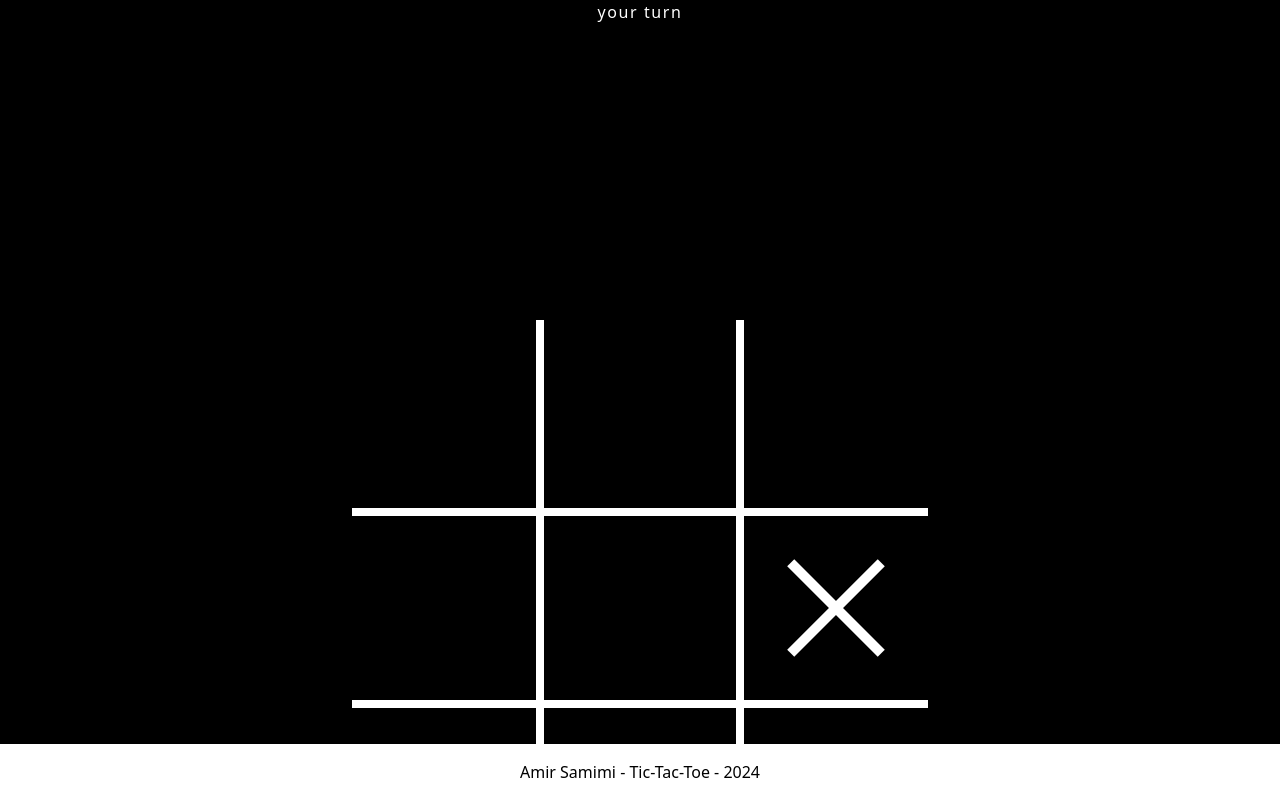
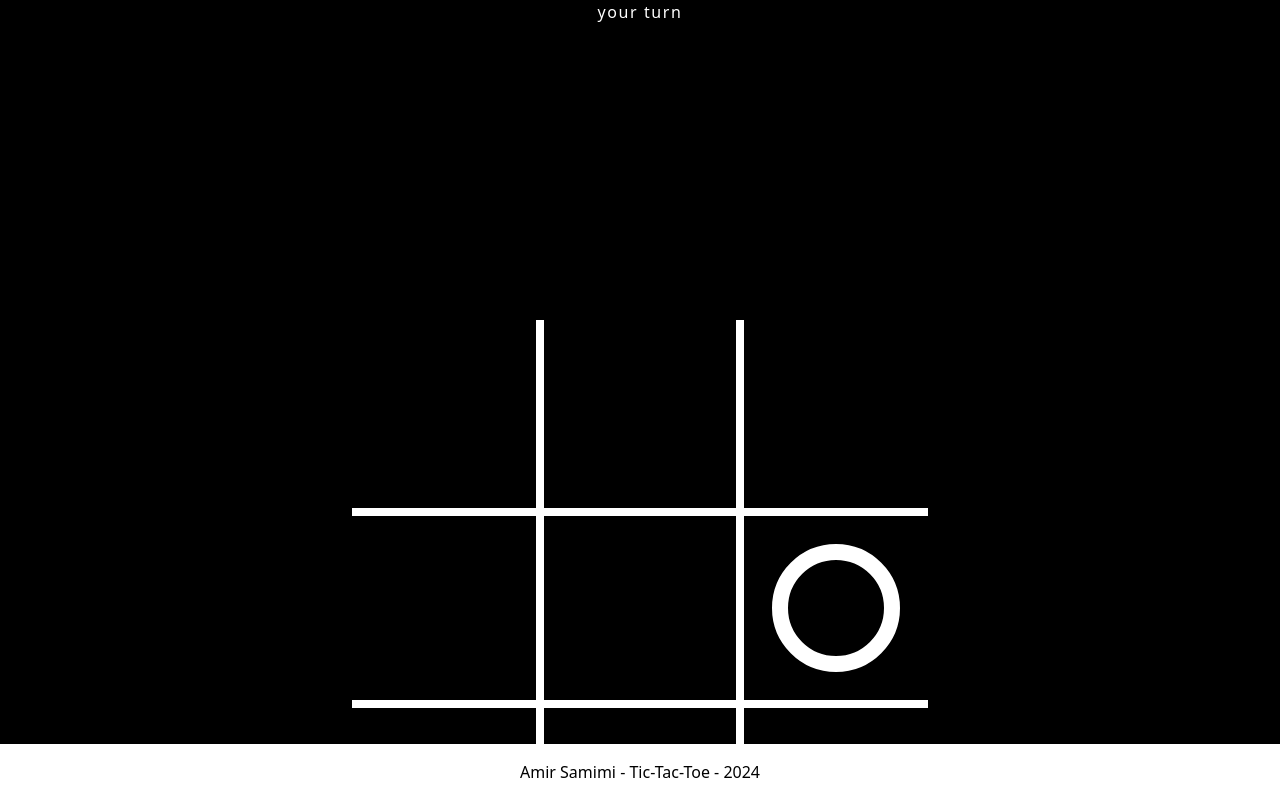
Before and after one commit to amirnsamimi/tic-tac-toe, a Vue app: page / in a window 1280 px wide. Shown: the top 800 px of the page. Built offline with nearby package versions, Linux system fonts and the light colour scheme.

Commit message:
design and choosing algorithm done

```diff
--- a/src/App.vue
+++ b/src/App.vue
@@ -5,27 +5,19 @@ import { onMounted, reactive, ref, watch, watchEffect } from "vue";
 import Game from "./lib/game";
 import { Turns } from "./lib/definitions";
 
-const state = ref<Turns>(2);
+const game = reactive(new Game("Amir", "Javid"));
 const loading = ref<boolean>(false);
-const game = reactive(new Game("Amir", "Javid"));
 
 onMounted(() => {
   game.init();
   game.gameHandler(0);
-  state.value = 2;
 });
 
 const clickHandler = (box: number): void => {
-  console.log(state.value);
   if (!game.multiplayer) {
     loadingConcept();
-  } else {
-    if (state.value == 1) {
-      state.value = 2;
-    } else {
-      state.value = 1;
-    }
   }
+
   game.gameHandler(box);
 };
 
@@ -33,15 +25,8 @@ const loadingConcept = (): void => {
   loading.value = true;
   setTimeout(() => {
     loading.value = false;
-    if (state.value === 2) {
-      state.value = 1;
-    }
   }, 1000);
 };
-
-watchEffect(() => {
-  console.log(state.value);
-});
 </script>
 <!-- ask about .once and disable -->
 <template>
@@ -72,7 +57,8 @@ watchEffect(() => {
           your turn
         </div>
         <div v-else class="flex justify-center text-white tracking-widest">
-          player {{ state }} turn
+          <span v-if="game.turn === 1"> {{ game.player1 }}'s turn</span>
+          <span v-else> {{ game.player2 }}'s turn</span>
         </div>
       </div>
     </div>
@@ -92,9 +78,9 @@ watchEffect(() => {
           >
             <div
               :class="`${
-                game.p2Pattern(box)
+                game.p1Pattern(box)
                   ? 'cross'
-                  : game.p1Pattern(box)
+                  : game.p2Pattern(box)
                   ? 'circle'
                   : ''
               }`"
@@ -111,9 +97,9 @@ watchEffect(() => {
           >
             <div
               :class="`${
-                game.p2Pattern(box)
+                game.p1Pattern(box)
                   ? 'cross'
-                  : game.p1Pattern(box)
+                  : game.p2Pattern(box)
                   ? 'circle'
                   : ''
               }`"
@@ -130,9 +116,9 @@ watchEffect(() => {
           >
             <div
               :class="`${
-                game.p2Pattern(box)
+                game.p1Pattern(box)
                   ? 'cross'
-                  : game.p1Pattern(box)
+                  : game.p2Pattern(box)
                   ? 'circle'
                   : ''
               }`"
--- a/src/lib/game.ts
+++ b/src/lib/game.ts
@@ -78,7 +78,7 @@ export default class Game {
       }
     } else {
         this.randomBox();
-        this.turn = 1;
+        this.turn = 2;
     }
   }
 
```
